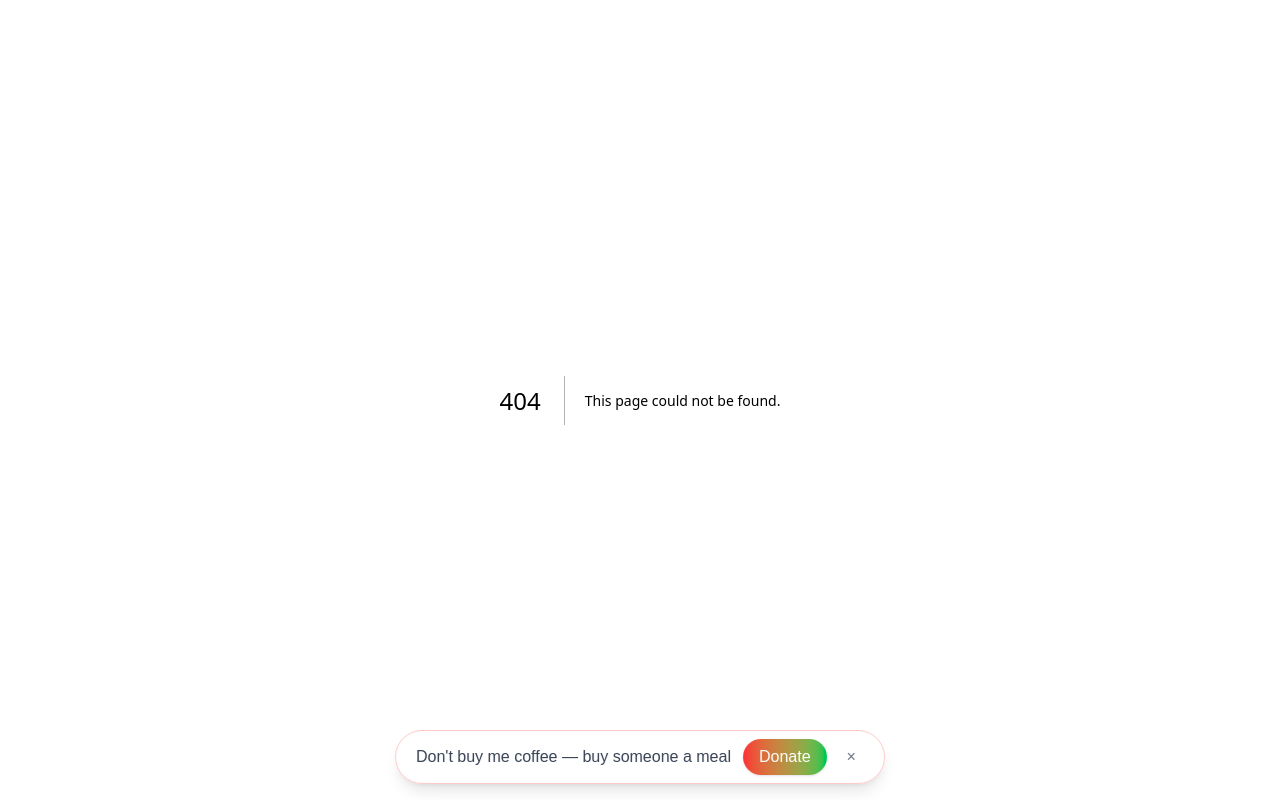
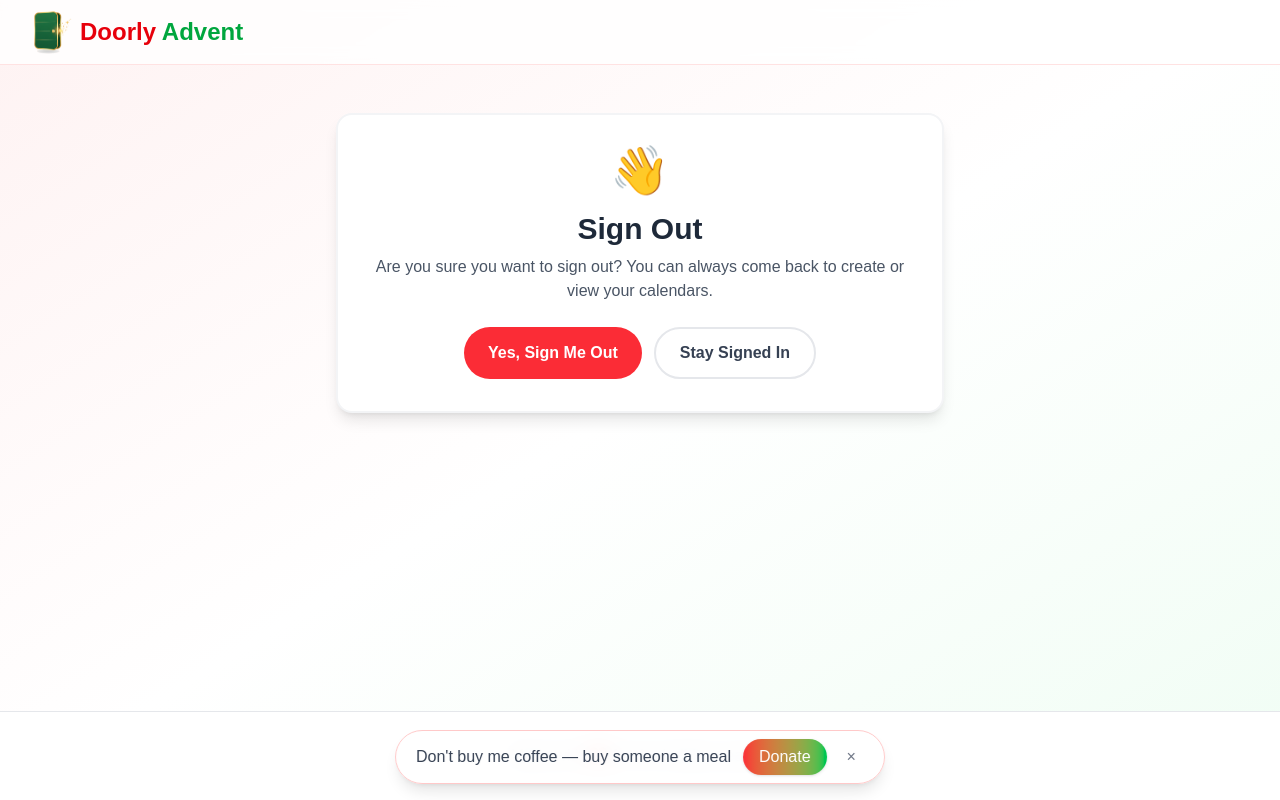
Before and after one commit to MrJanHorak/adventCalendar, a Next.js app: page /auth/signout in a window 1280 px wide. Before the commit this address had no page. Built offline with nearby package versions, Linux system fonts and the light colour scheme.

Commit message:
feat: implement SignOutPage and update sign-out links across the application

```diff
--- /dev/null
+++ b/src/app/auth/signout/page.tsx
@@ -0,0 +1,65 @@
+'use client';
+
+import Image from 'next/image';
+import Link from 'next/link';
+import { signOut } from 'next-auth/react';
+
+export default function SignOutPage() {
+  return (
+    <div className='min-h-screen bg-gradient-to-br from-red-50 via-white to-green-50 flex flex-col'>
+      {/* Navigation */}
+      <nav className='bg-white/80 backdrop-blur-sm border-b border-red-100 sticky top-0 z-50'>
+        <div className='max-w-7xl mx-auto px-4 sm:px-6 lg:px-8'>
+          <div className='flex justify-between items-center h-16'>
+            <Link href='/' className='flex items-center space-x-2'>
+              <Image
+                src='/doorlyadvent.png'
+                alt='Doorly Advent Logo'
+                width={40}
+                height={40}
+                className='object-contain'
+              />
+              <span className='text-2xl font-bold'>
+                <span className='text-red-600'>Doorly</span>{' '}
+                <span className='text-green-600'>Advent</span>
+              </span>
+            </Link>
+          </div>
+        </div>
+      </nav>
+
+      {/* Content */}
+      <main className='flex-grow max-w-2xl mx-auto px-4 sm:px-6 lg:px-8 py-12'>
+        <div className='bg-white rounded-2xl shadow-lg p-8 border-2 border-gray-100 text-center'>
+          <div className='text-5xl mb-4'>👋</div>
+          <h1 className='text-3xl font-bold text-gray-800 mb-2'>Sign Out</h1>
+          <p className='text-gray-600 mb-6'>
+            Are you sure you want to sign out? You can always come back to
+            create or view your calendars.
+          </p>
+          <div className='flex flex-col sm:flex-row justify-center gap-3'>
+            <button
+              onClick={() => signOut({ callbackUrl: '/' })}
+              className='bg-red-500 text-white px-6 py-3 rounded-full hover:bg-red-600 transition font-semibold'
+            >
+              Yes, Sign Me Out
+            </button>
+            <Link
+              href='/'
+              className='bg-white text-gray-700 px-6 py-3 rounded-full border-2 border-gray-200 hover:bg-gray-50 transition font-semibold'
+            >
+              Stay Signed In
+            </Link>
+          </div>
+        </div>
+      </main>
+
+      {/* Footer */}
+      <footer className='bg-white border-t border-gray-200'>
+        <div className='max-w-7xl mx-auto px-4 sm:px-6 lg:px-8 py-8 text-center text-gray-600'>
+          Made with ❤️ for the holiday season
+        </div>
+      </footer>
+    </div>
+  );
+}
--- a/src/app/dashboard/page.tsx
+++ b/src/app/dashboard/page.tsx
@@ -63,11 +63,12 @@ export default async function Dashboard() {
               <span className='hidden sm:inline text-gray-700 truncate max-w-[140px]'>
                 Hello, {session.user.name || session.user.email}!
               </span>
-              <form action='/api/auth/signout' method='POST'>
-                <button className='bg-red-500 text-white px-4 py-2 sm:px-6 sm:py-2 rounded-full hover:bg-red-600 transition font-medium text-sm sm:text-base'>
-                  Sign Out
-                </button>
-              </form>
+              <Link
+                href='/auth/signout'
+                className='bg-red-500 text-white px-4 py-2 sm:px-6 sm:py-2 rounded-full hover:bg-red-600 transition font-medium text-sm sm:text-base'
+              >
+                Sign Out
+              </Link>
             </div>
           </div>
         </div>
--- a/src/app/imprint/page.tsx
+++ b/src/app/imprint/page.tsx
@@ -60,10 +60,10 @@ export default function Imprint() {
                 <p>
                   <strong>Email:</strong>{' '}
                   <a
-                    href='mailto:jan-horak@gmx.de'
+                    href='mailto:doorlyadvent@gmail.com'
                     className='text-red-600 hover:underline'
                   >
-                    jan-horak@gmx.de
+                    doorlyadvent@gmail.com
                   </a>
                 </p>
                 {/* <p>
--- a/src/app/page.tsx
+++ b/src/app/page.tsx
@@ -41,11 +41,12 @@ export default async function Home() {
                   >
                     Dashboard
                   </Link>
-                  <form action='/api/auth/signout' method='POST'>
-                    <button className='bg-red-500 text-white px-4 py-2 sm:px-6 sm:py-2 rounded-full hover:bg-red-600 transition font-medium text-sm sm:text-base'>
-                      Sign Out
-                    </button>
-                  </form>
+                  <Link
+                    href='/auth/signout'
+                    className='bg-red-500 text-white px-4 py-2 sm:px-6 sm:py-2 rounded-full hover:bg-red-600 transition font-medium text-sm sm:text-base'
+                  >
+                    Sign Out
+                  </Link>
                 </>
               ) : (
                 <>
--- a/src/app/privacy/page.tsx
+++ b/src/app/privacy/page.tsx
@@ -159,10 +159,10 @@ export default function PrivacyPolicy() {
                 If you have questions about this Privacy Policy, please contact
                 us at:{' '}
                 <a
-                  href='mailto:jan-horak@gmx.de'
+                  href='mailto:doorlyadvent@gmail.com'
                   className='text-red-600 hover:underline'
                 >
-                  jan-horak@gmx.de
+                  doorlyadvent@gmail.com
                 </a>
               </p>
             </section>
--- a/src/app/terms/page.tsx
+++ b/src/app/terms/page.tsx
@@ -173,10 +173,10 @@ export default function TermsOfService() {
               <p>
                 For questions about these Terms of Service, contact us at:{' '}
                 <a
-                  href='mailto:jan-horak@gmx.de'
+                  href='mailto:doorlyadvent@gmail.com'
                   className='text-red-600 hover:underline'
                 >
-                  jan-horak@gmx.de
+                  doorlyadvent@gmail.com
                 </a>
               </p>
             </section>
```
